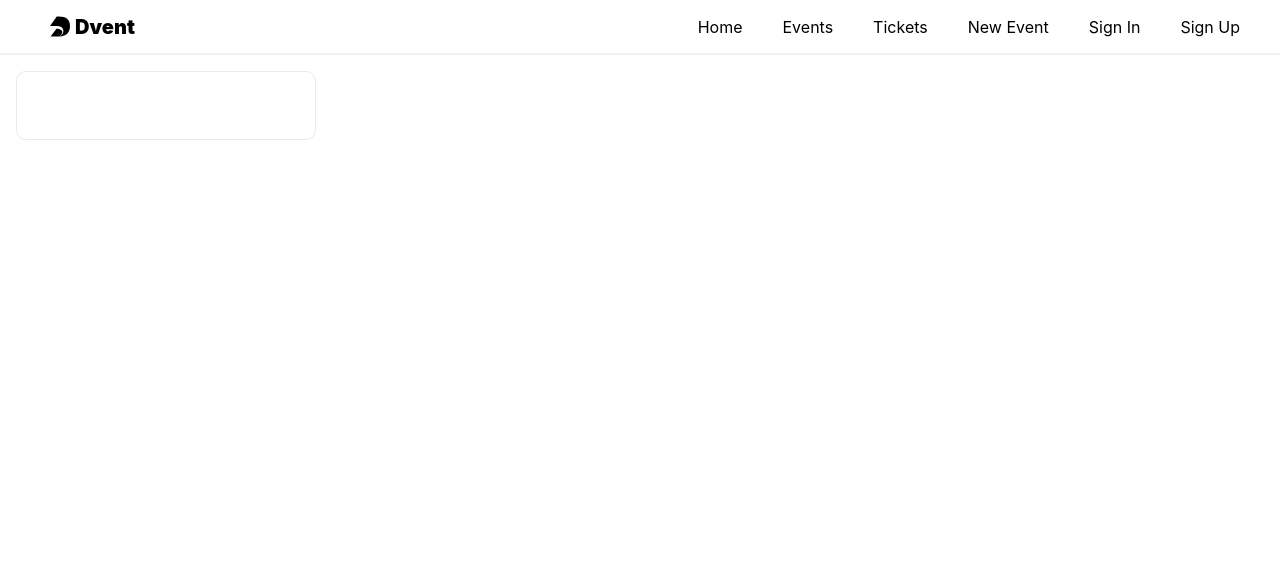
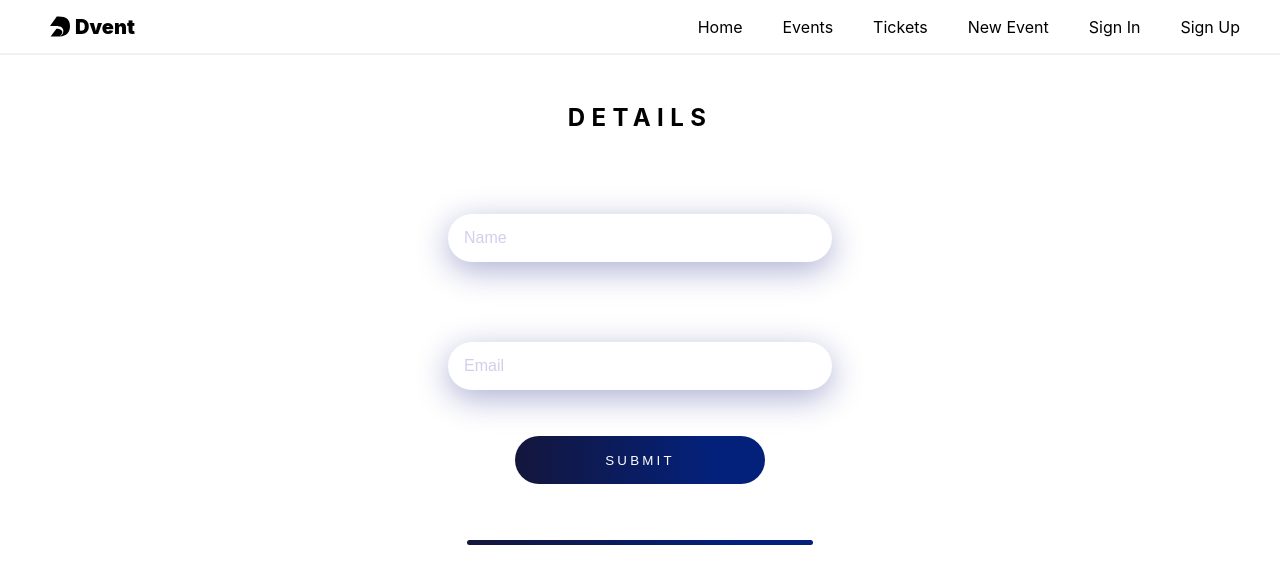
Before and after one commit to Kahmyl/dvents, a Next.js app: page /Events/purchase in a window 1280 px wide. Shown: the top 584 px of the page. Built offline with nearby package versions, Linux system fonts and the light colour scheme; no server answers.

Commit message:
purchase

```diff
--- a/pages/Events/[id].js
+++ b/pages/Events/[id].js
@@ -1,7 +1,7 @@
 import Navbar from "../../Components/Nav/Navbar"
 import { useQuery } from "@apollo/client";
 import { GetEventDetails } from "../../queries/EventQueries";
-import { useRouter } from 'next/router'
+import Router, { useRouter } from 'next/router'
 import styles from "../../styles/Home.module.css";
 import { useState } from "react";
 
@@ -27,6 +27,7 @@
             <p>{event.description}</p>
             <p>{event.price}</p>
             <p>{event.date}</p>
+            <p><button onClick={()=>Router.push(`/Events/purchase?id=${id}`)}>Book Ticket</button></p>
           </div>
         </div>
      );
--- /dev/null
+++ b/pages/Events/purchase.js
@@ -0,0 +1,62 @@
+import { useState, useEffect } from "react";
+import Link from "next/link";
+import { useMutation } from "@apollo/client";
+import Navbar from "../../Components/Nav/Navbar";
+import Button from "../../Components/FormComp/ButtonComp";
+import Input from "../../Components/FormComp/InputComp";
+import {LoginUserMutation} from "../../queries/UserQueries";
+import { useRouter } from 'next/router'
+import {
+    MainContainer,
+    WelcomeText,
+    InputContainer,
+    ButtonContainer,
+    HorizontalRule,
+} from "../../Components/FormComp/MainComp"
+
+const Purchase = () => {
+    const [name, setName] = useState('')
+    const [email, setEmail] = useState('')
+    const [Id, setId] = useState('')
+    const router = useRouter()
+
+    useEffect(() => {
+
+        const { id } = router.query
+        setId(id)
+    })
+
+
+    const handleSubmit = (e) => {
+        e.preventDefault()
+        console.log(Id, name, email)
+      }
+
+    return (
+        <div>
+            <div>
+                <Navbar />
+            </div>
+            <div>
+            <MainContainer onSubmit={handleSubmit}>
+              <WelcomeText>Details</WelcomeText>
+                <input type="hidden" value={Id} hidden/>
+              <InputContainer>
+                <Input type="text" placeholder="Name" value={name}
+                onChange={(e) => setName(e.target.value) } />
+              </InputContainer>
+              <InputContainer>
+                <Input type="text" placeholder="Email" value={email}
+                onChange={(e) => setEmail(e.target.value)}/>
+              </InputContainer>
+              <ButtonContainer>
+                <Button content="Submit" />
+              </ButtonContainer>
+              <HorizontalRule />
+            </MainContainer>
+            </div>
+        </div>
+     );
+}
+
+export default Purchase;
--- a/pages/_app.js
+++ b/pages/_app.js
@@ -3,6 +3,7 @@
 import { ApolloProvider, ApolloClient, InMemoryCache} from "@apollo/client";
 import { useState, useEffect } from 'react';
 import UserContext from '../context/UserContext';
+import Head from 'next/head'
 
 const client = new ApolloClient({
   uri: 'http://localhost:4000/graphql/',
@@ -31,6 +32,9 @@
         email:{email, setEmail},
         username:{username, setUsername}
       }}>
+      <Head>
+        <title>Dvent</title>
+      </Head>
       <ApolloProvider client={client}>
         <Component {...pageProps} />
       </ApolloProvider>
--- a/pages/_document.js
+++ b/pages/_document.js
@@ -16,7 +16,6 @@
         return (
           <Html>
             <Head>
-              <title>Dvent</title>
               {this.props.styleTags}
             </Head>
             <body>
```
Also changed, not shown: Components/Events.js (+6 -2 lines).
